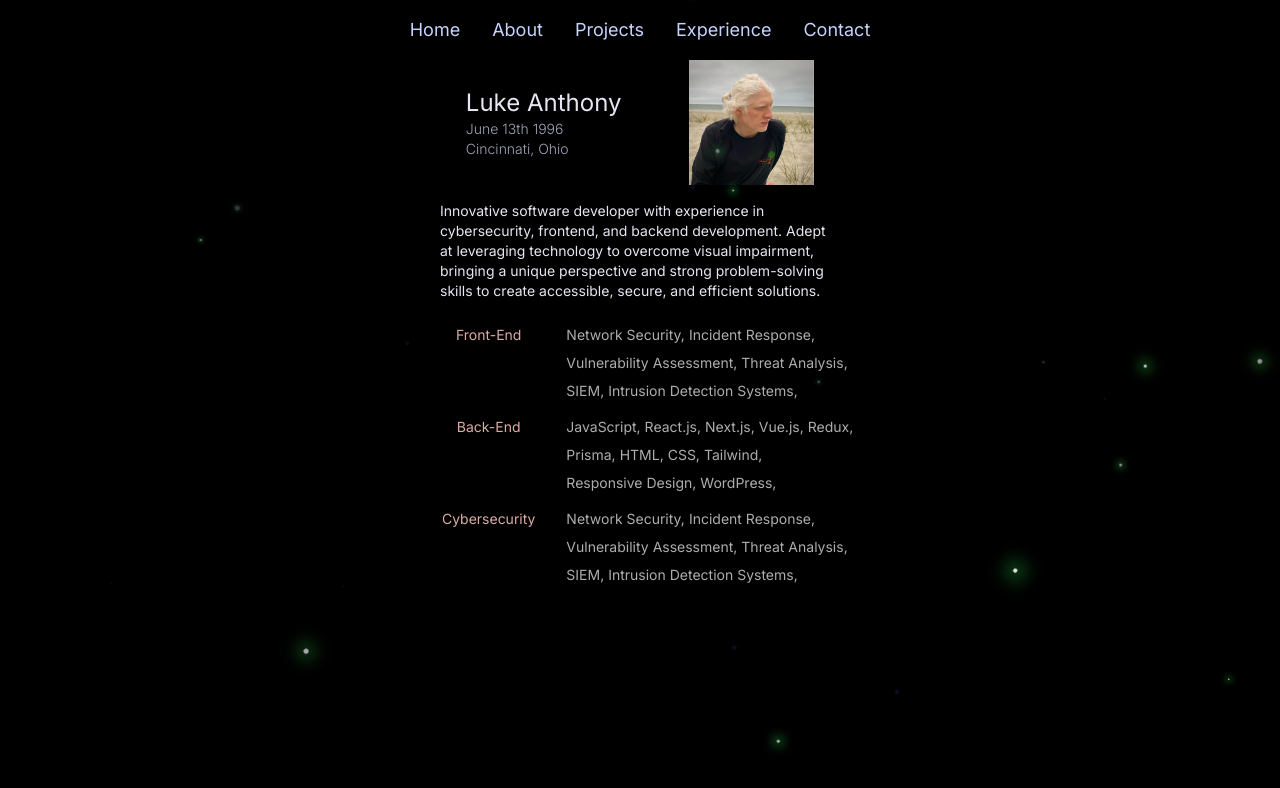
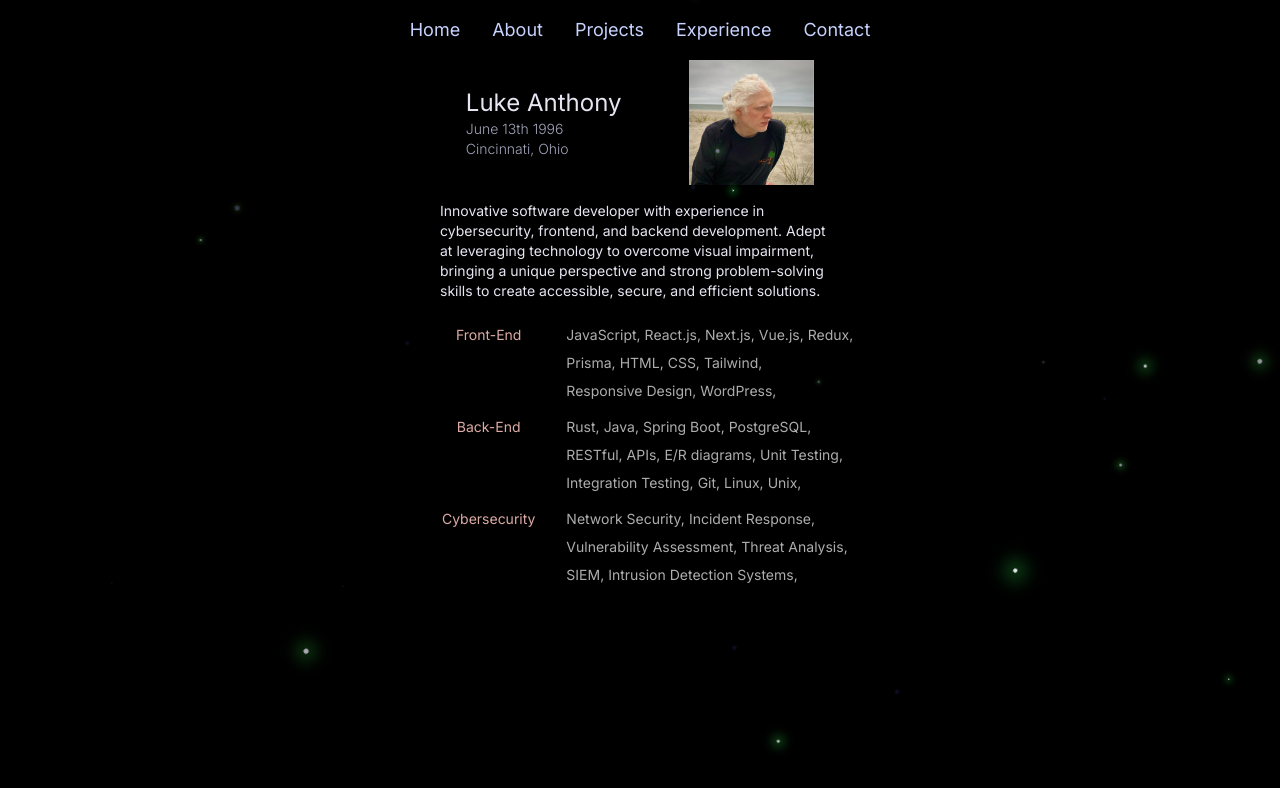
Before and after one commit to ln64-git/portfolio-2024, a Next.js app: page /about in a window 1280 px wide. Shown: the top 788 px of the page. Built offline with nearby package versions, Linux system fonts and the light colour scheme.

Commit message:
fix merge conflict

```diff
--- a/src/content/about-data.ts
+++ b/src/content/about-data.ts
@@ -4,14 +4,6 @@ const aboutData = {
   info: ['June 13th 1996', 'Cincinnati, Ohio'],
 
   skills1: [
-    'Network Security',
-    'Incident Response',
-    'Vulnerability Assessment',
-    'Threat Analysis',
-    'SIEM',
-    'Intrusion Detection Systems',
-    ],
-  skills2: [
     'JavaScript',
     'React.js',
     'Next.js',
@@ -24,7 +16,7 @@ const aboutData = {
     'Responsive Design',
     'WordPress'
   ],
-  skills3: [
+  skills2: [
     'Rust',
     'Java',
     'Spring Boot',
```
